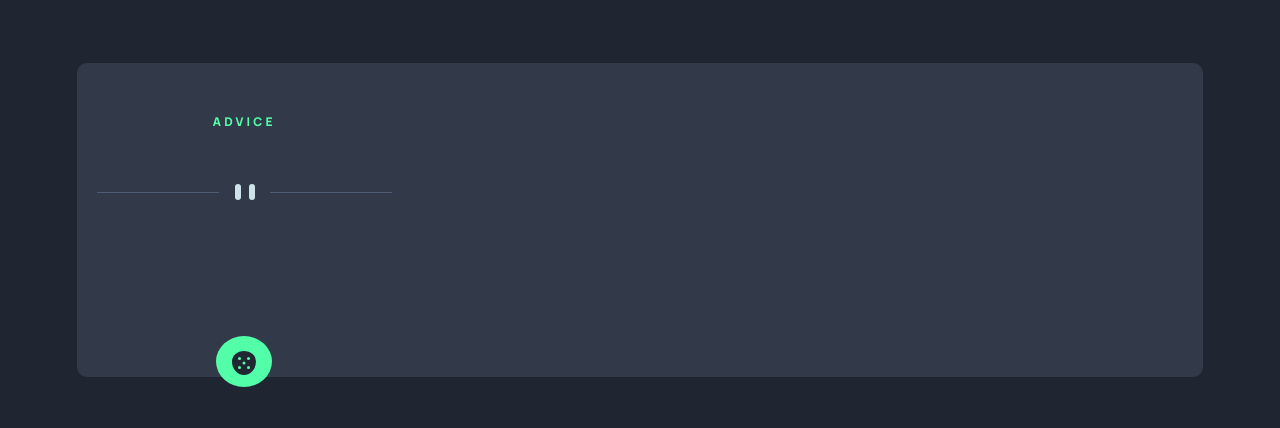
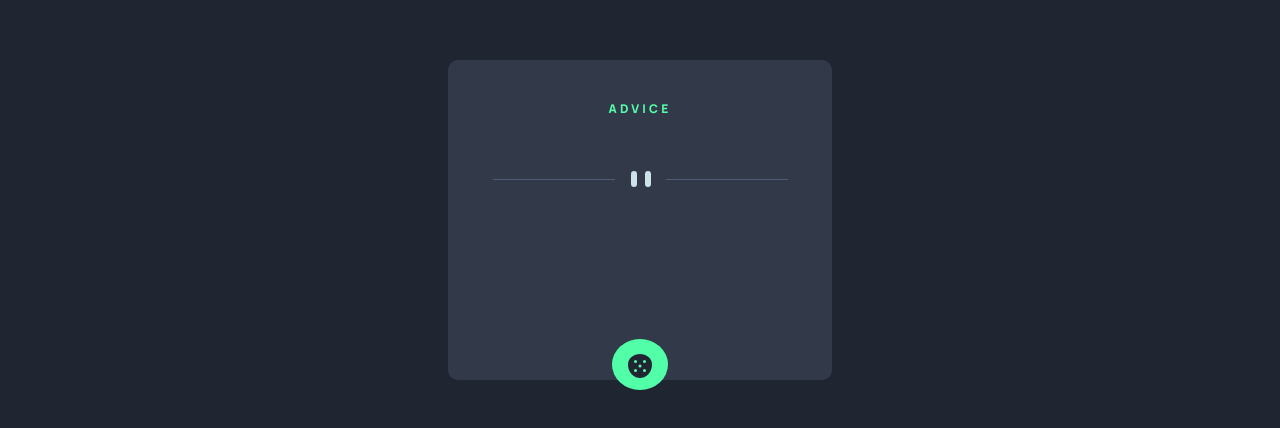
Before and after one commit to DavidSaintAnna/advice-generator, a website built with Vite: page index.html in a window 1280 px wide. Shown: the part 180-608 px from the top of the page. Built offline with nearby package versions, Linux system fonts and the light colour scheme.

Commit message:
style:  add desktop

```diff
--- a/index.html
+++ b/index.html
@@ -15,10 +15,10 @@
   </head>
   <body>
     <main>
-      <div class="main-content">
-        <span>advice <span class="numberAdvice"></span></span>
+      <div class="card-content">
+        <span>advice <span class="number-advice"></span></span>
         <p class="advice"></p>
-        <div class="imgs">
+        <div class="img">
           <img src="images/pattern-divider-mobile.svg" alt="divider-mobile" />
         </div>
         <img src="images/icon-dice.svg" class="btn" alt="dice" />
--- a/style.css
+++ b/style.css
@@ -23,15 +23,14 @@ body {
 }
 
 main {
-  width: 88%;
+  width: 100%;
   height: 314px;
   background-color: var(--card-background-color);
-  display: flex;
   border-radius: 10px;
-  padding: 1em;
+  padding: 30px 50px;
 }
 
-.main-content {
+.card-content {
   display: flex;
   flex-direction: column;
   align-items: center;
@@ -40,7 +39,7 @@ main {
   font-size: 2.3rem;
   font-weight: 800;
   color: var(--font-color);
-  padding: 40px 50px 30px 10px;
+  padding: 40px;
   text-align: center;
   gap: 22px;
 }
@@ -50,7 +49,7 @@ span {
   text-transform: uppercase;
   letter-spacing: 3.2px;
 }
-.imgs {
+.img {
   width: 100%;
   height: 100%;
   display: flex;
@@ -72,3 +71,20 @@ span {
 .btn:focus {
   box-shadow: 0 0 40px var(--Neon-Green);
 }
+
+@media only screen and (min-width: 991px) {
+  main {
+    width: 30%;
+    height: 40%;
+    display: flex;
+    flex-direction: column;
+    align-items: center;
+    justify-content: center;
+    padding: 0;
+  }
+
+  .card-content {
+    width: 100%;
+    height: 100%;
+  }
+}
```
